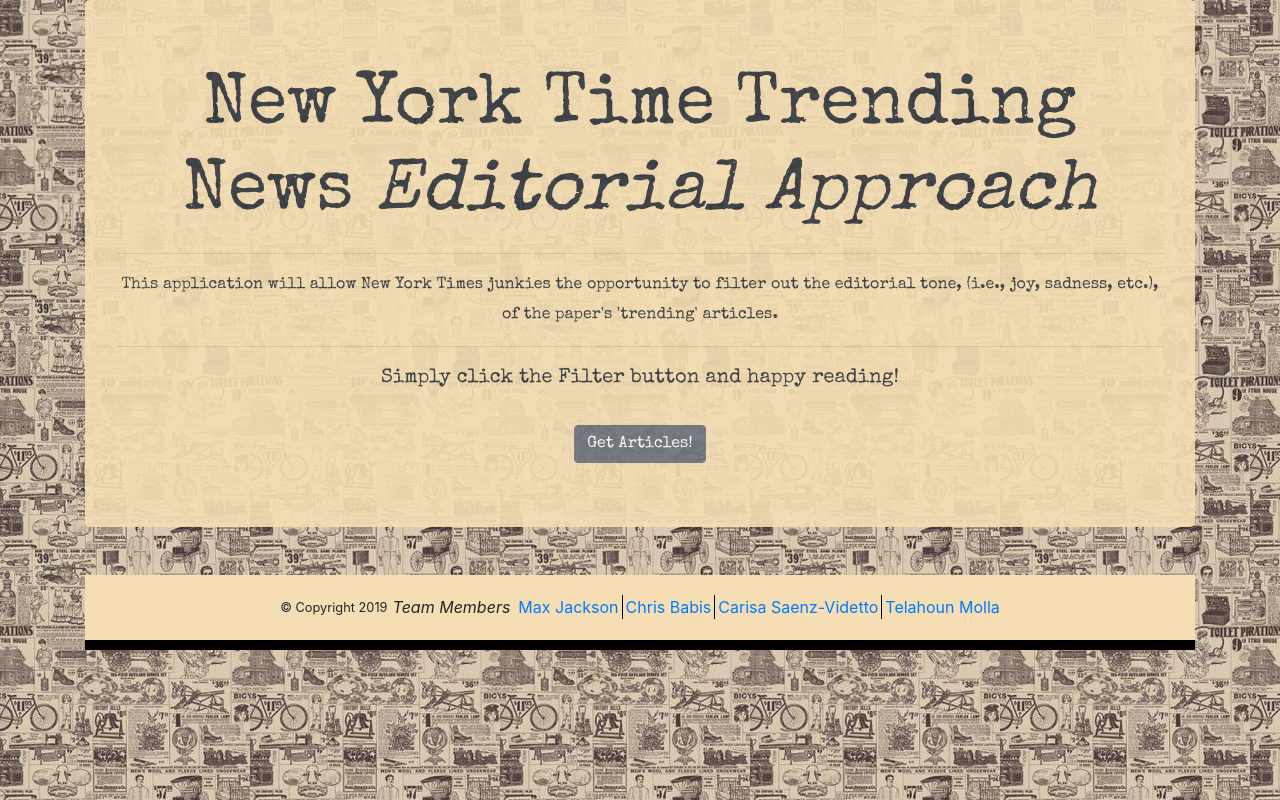
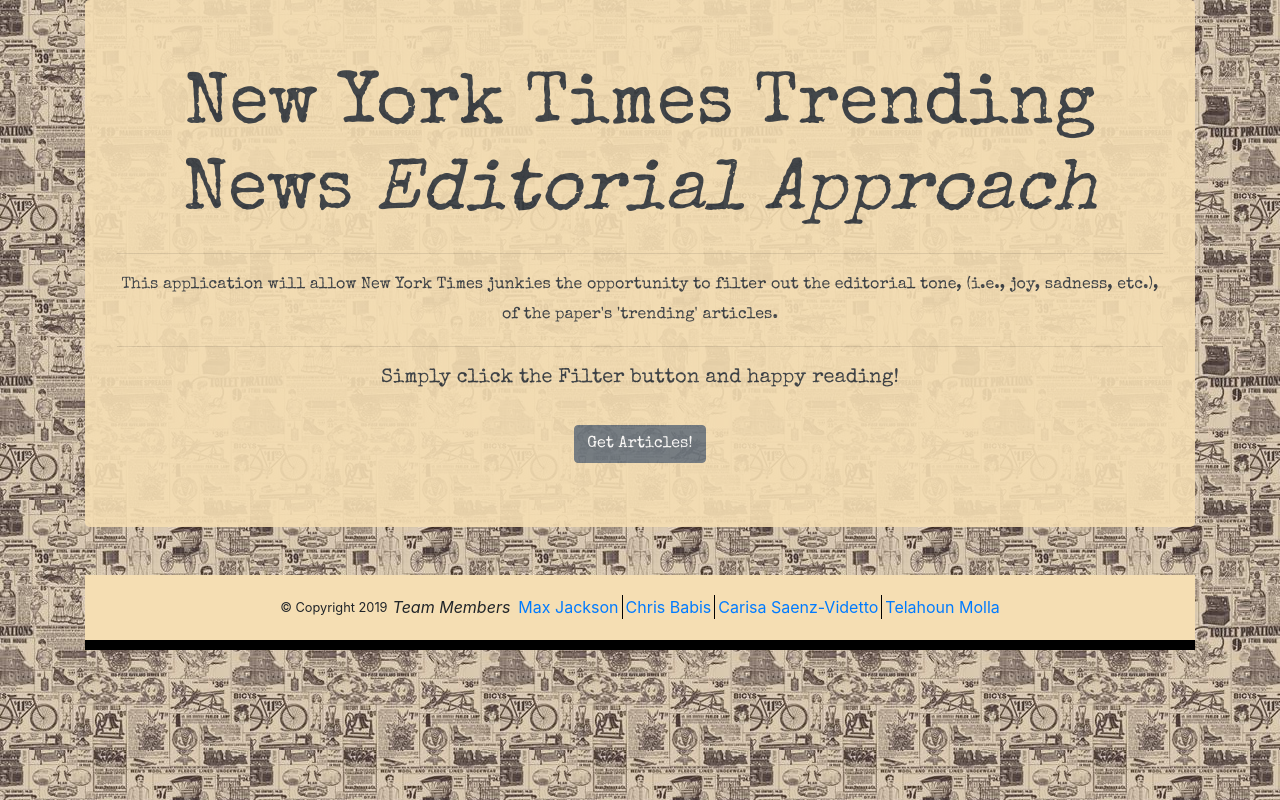
Before and after one commit to FizzyMo/Number-1-Team, a plain HTML site: page index.html in a window 1280 px wide. Drawn offline with nearby package versions, Linux system fonts and the light colour scheme.

Commit message:
added an s

```diff
--- a/index.html
+++ b/index.html
@@ -23,7 +23,7 @@
     <div class="container">
         <div class="jumbotron text-dark text-center">
             <!--style="background-color: black">-->
-            <h1 class="display-3 text-center">New York Time Trending News <em>Editorial
+            <h1 class="display-3 text-center">New York Times Trending News <em>Editorial
                     Approach</em></h1>
             <hr>
             <h6 class="description-text">This application will allow New York Times junkies the opportunity to filter out the editorial tone,
```
